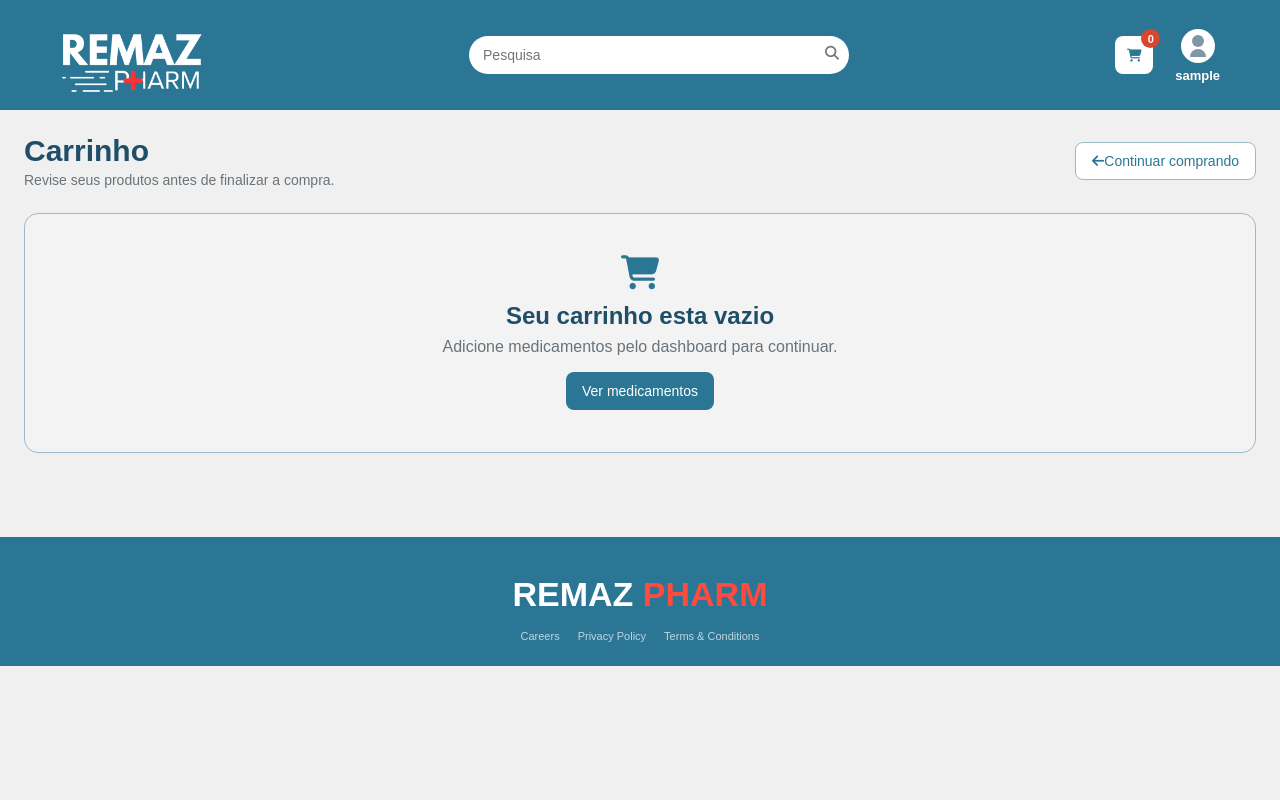
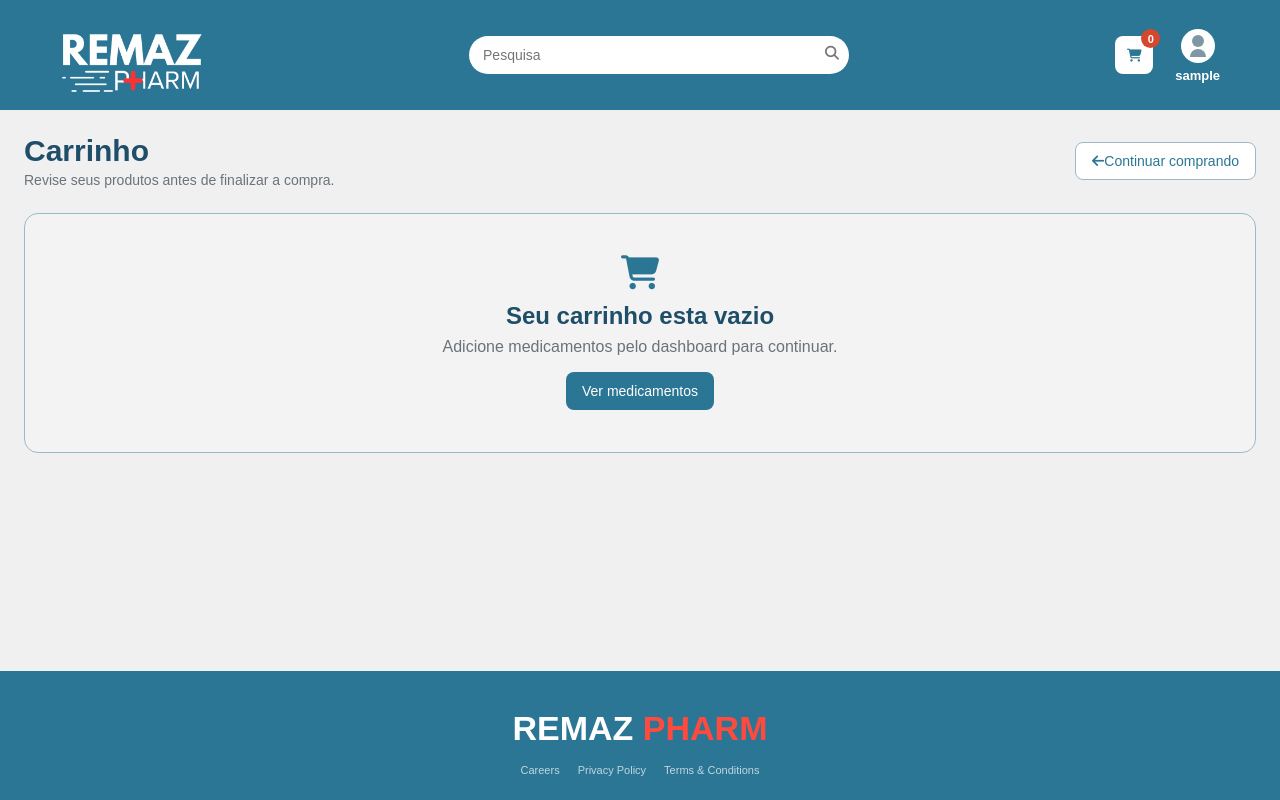
Before and after one commit to RobertoSileno/remaz-pharm-site, a Django app: page /carrinho/ in a window 1280 px wide. Run offline with Django 5.2, Linux system fonts and the light colour scheme; the visitor is signed in with stand-in values (Sample User, id 1); data comes from the database, SQL or seed files in the repository; data that the repository does not hold is empty.

Commit message:
ajuste no rodape da pag carrinho

```diff
--- a/static/css/dashboard.css
+++ b/static/css/dashboard.css
@@ -166,6 +166,24 @@ img {
     max-width: 1400px;
     margin: auto;
     padding: 24px;
+}
+
+body.page-carrinho {
+  min-height: 100vh;
+  position: relative;
+}
+
+body.page-carrinho main.dashboard-wrapper {
+  margin: 0 auto;
+  padding-bottom: 140px;
+}
+
+body.page-carrinho footer.rodape-dashboard {
+  position: absolute;
+  bottom: 0;
+  left: 0;
+  width: 100%;
+  margin-top: 0;
 }
 
 /* ICONES */
--- a/templates/cart.html
+++ b/templates/cart.html
@@ -8,7 +8,7 @@
     <link rel="stylesheet" href="{% static 'css/dashboard.css' %}">
     <link rel="stylesheet" href="https://cdnjs.cloudflare.com/ajax/libs/font-awesome/6.5.1/css/all.min.css">
 </head>
-<body>
+<body class="page-carrinho">
 
 <header class="topo-dashboard">
     <div class="logo-topo">
```
Also changed, not shown: static/css/profile.css (+1 -32 lines).
